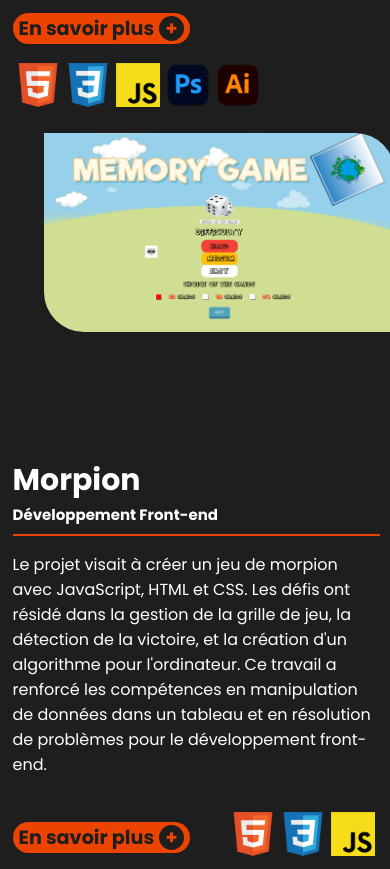
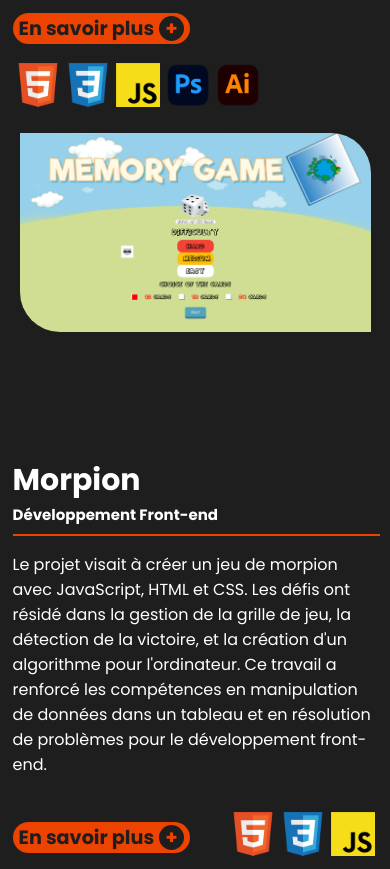
Before and after one commit to lilipey/Portfolio, a plain HTML site: page index.html in a window 390 px wide. Shown: the part 1642-2511 px from the top of the page. Drawn offline with nearby package versions, Linux system fonts and the light colour scheme.

Commit message:
image on mobile width fixed

```diff
--- a/style/style.css
+++ b/style/style.css
@@ -580,6 +580,10 @@ footer li {
         padding: 0 !important;
     }
 
+    #portfolio .project-image {
+        flex: 0 0 90% !important;
+    }
+
     .project-image img {
         width: 90vw !important;
         border-radius: 0;
```
